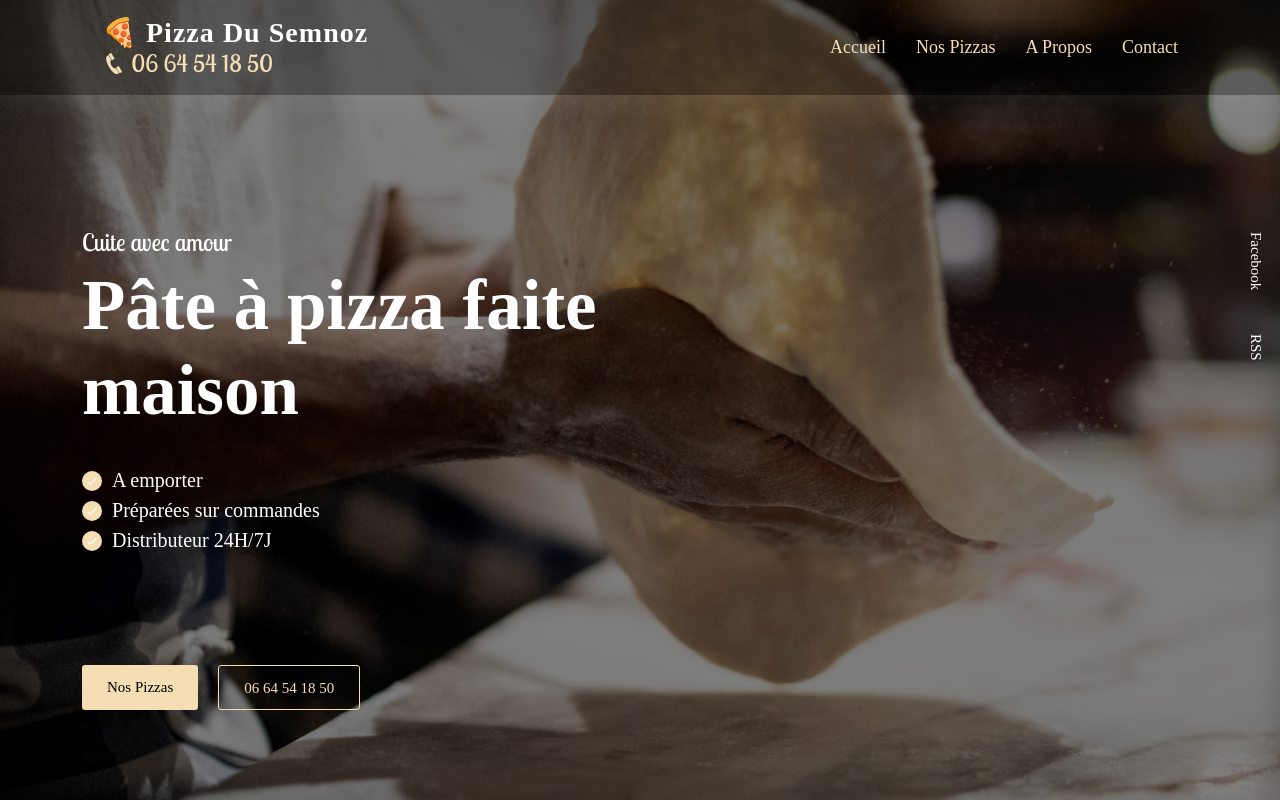
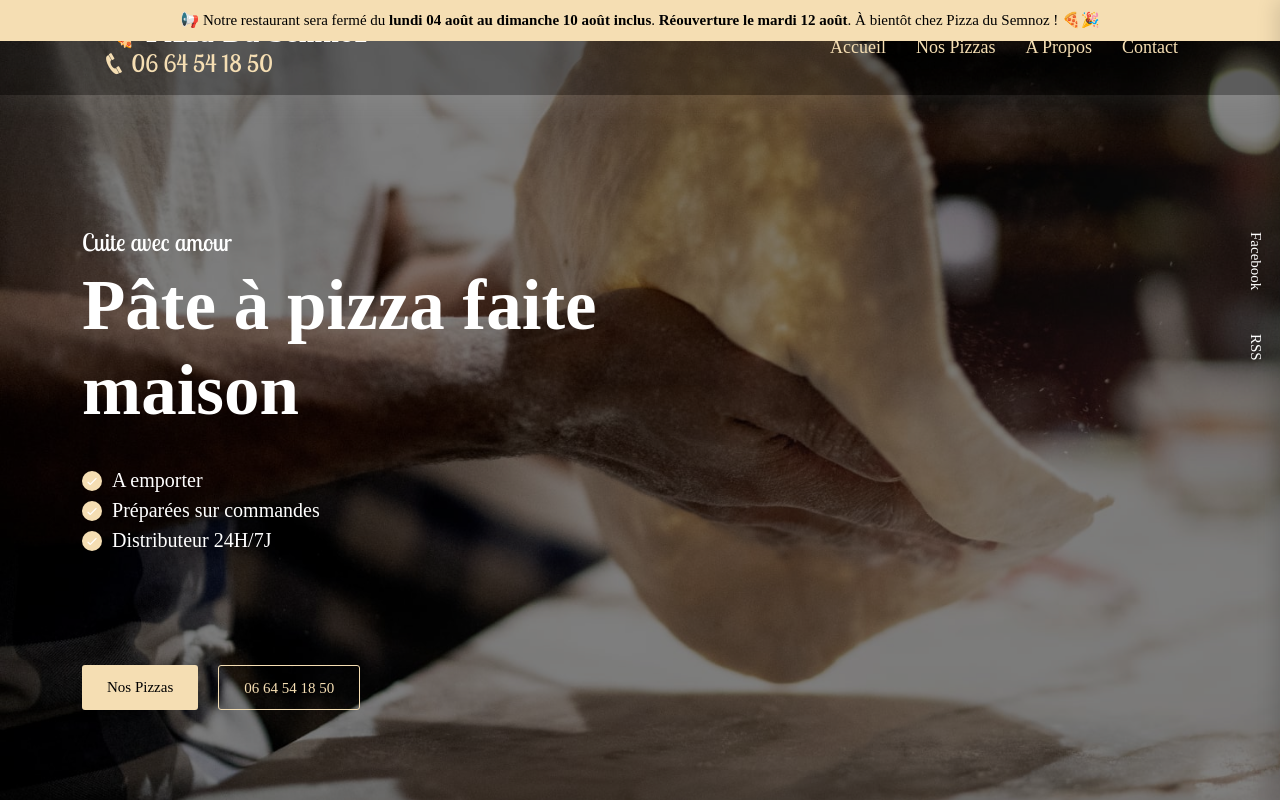
Before and after one commit to GrimonprezAlexis/PizzaDuSemnoz, a Next.js app: page / in a window 1280 px wide. Shown: the top 800 px of the page. Built offline with nearby package versions, Linux system fonts and the light colour scheme.

Commit message:
Update Alert Vacances auto

```diff
--- a/component/alert/Alert.tsx
+++ b/component/alert/Alert.tsx
@@ -3,18 +3,16 @@ import './alert.css';
 import Link from 'next/link';
 
 const Alert: React.FC = () => {
+  const timeBeforeHideAlert = new Date('2025-08-12').getTime();
+  const currentTime = new Date().getTime();
+  const shouldHideAlert = currentTime >= timeBeforeHideAlert;
+
   return (
-    <div className="alertBanner">
+    <div className={`${shouldHideAlert ? 'hidden' : 'alertBanner'}`}>
       <div className="py-2">
         <span className="block sm:inline ml-2">
-          📢 Notre restaurant sera fermé du <strong>lundi 23 au 25 Décenbre inclus 🎄</strong>, et le <strong>lundi 30 au 01 Janvier 2025 inclus 🎆</strong>.{' '}
-          <span className="kf-pulse-red">Bonnes fêtes et à bientôt chez Pizza du Semnoz ! 🎉</span>
-          {/* <strong>
-            <Link href="/menu" className="kf-pulse-red">
-              La Yaute et Tartidiots
-            </Link>
-          </strong>{' '} */}
-          {/* débarquent au menu 🍕🎉!" . */}
+          📢 Notre restaurant sera fermé du <strong>lundi 04 août au dimanche 10 août inclus</strong>. <strong>Réouverture le mardi 12 août</strong>.{' '}
+          <span className="kf-pulse-red">À bientôt chez Pizza du Semnoz ! 🍕🎉</span>
         </span>
       </div>
     </div>
--- a/component/header/Header2.tsx
+++ b/component/header/Header2.tsx
@@ -11,10 +11,9 @@ interface HeaderProp {
 }
 const Header2: React.FC<HeaderProp> = ({ logo, theme }) => {
   const { openSearchbarModal, isHeaderFixed, cartItemAmount, openSidebar } = useCafeuContext();
-
   return (
     <header>
-      {/* <Alert /> */}
+      <Alert />
       <div className={`header header-2`}>
         <div className="container">
           <div className="header-inner second-home-nav">
```
